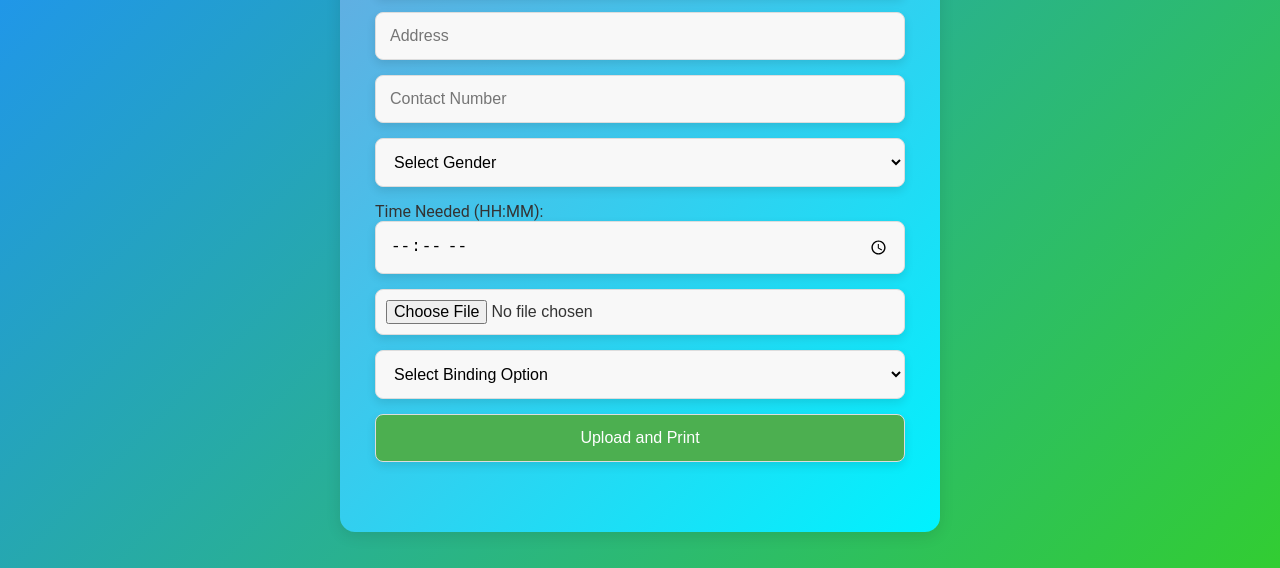
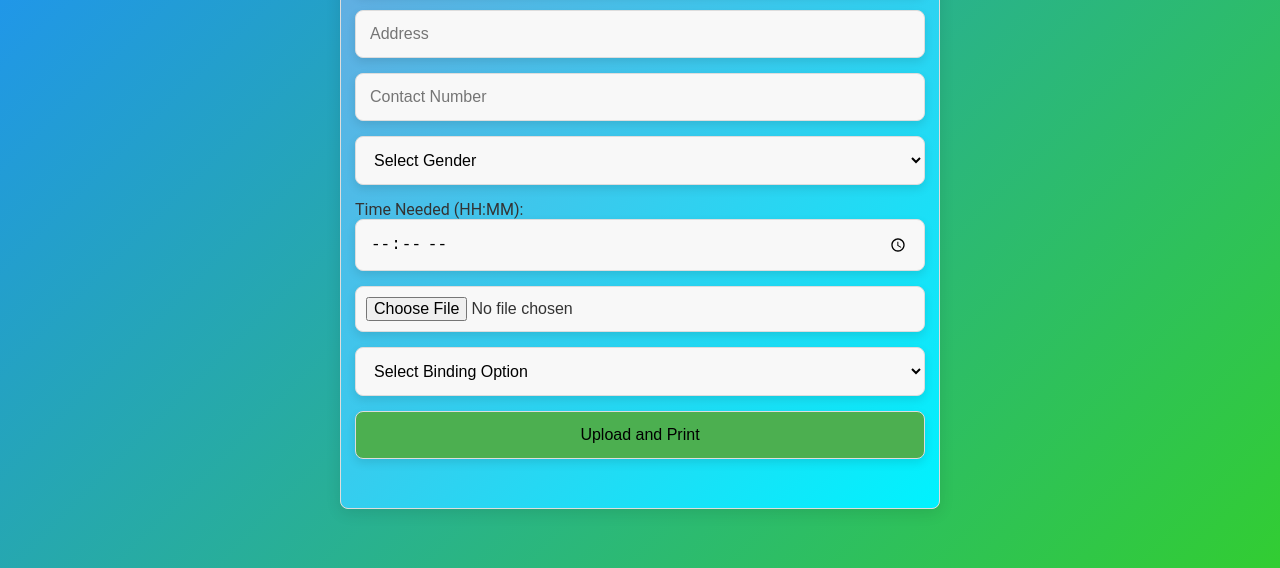
Before and after one commit to Zaheen06/Pdf-Print, a plain HTML site: page index.html in a window 1280 px wide. Shown: the part 232-800 px from the top of the page. Drawn offline with Linux system fonts and the light colour scheme.

Commit message:
Add files via upload

```diff
--- a/index.html
+++ b/index.html
@@ -34,7 +34,7 @@
                 <option value="spiral">Spiral Binding</option>
                 <option value="hardcover">Hardcover Binding</option>
             </select>
-            <button style="background-color: #4caf50;" type="submit">Upload and Print</button>
+            <button type="submit">Upload and Print</button>
 
         </form>
         <div id="response"></div>
--- a/styles.css
+++ b/styles.css
@@ -51,7 +51,7 @@ body {
 /* Input Fields, Select Dropdowns, and Buttons */
 .form-container input,
 .form-container select,
-.form-container button {
+.form-container  {
     width: 100%;
     padding: 14px;
     margin-bottom: 15px;
@@ -75,7 +75,6 @@ input[type="file"] {
 }
 
 /* Button Styles */
-/* Button Styles */
 button {
     width: 100%;
     padding: 14px;
@@ -83,21 +82,18 @@ button {
     font-size: 16px;
     border-radius: 8px;
     border: 1px solid #ddd;
-    background-color: #4caf50;  /* Set default background color */
-    color: white; /* Text color */
+     background-color: #4caf50;;
     transition: all 0.3s ease;
 }
 
 button:hover {
-    background-color: #4caf50; /* Keep the same color when hovered */
+    background-color: #45a049;
     transform: translateY(-3px); /* Small lift effect on hover */
 }
 
 button:active {
     transform: translateY(1px); /* Slight press effect */
 }
-
-
 
 /* Response Message Styles */
 #response {
```
